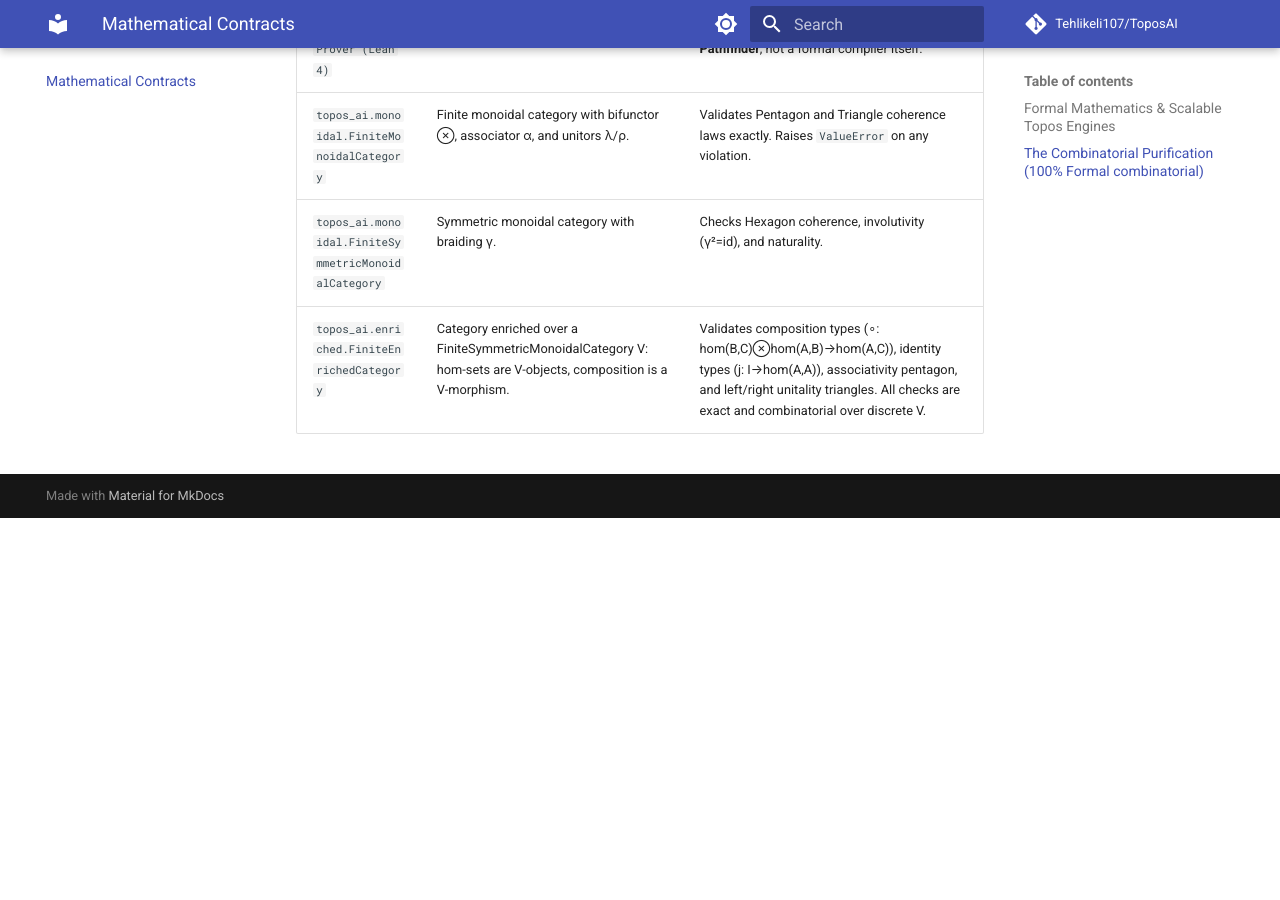
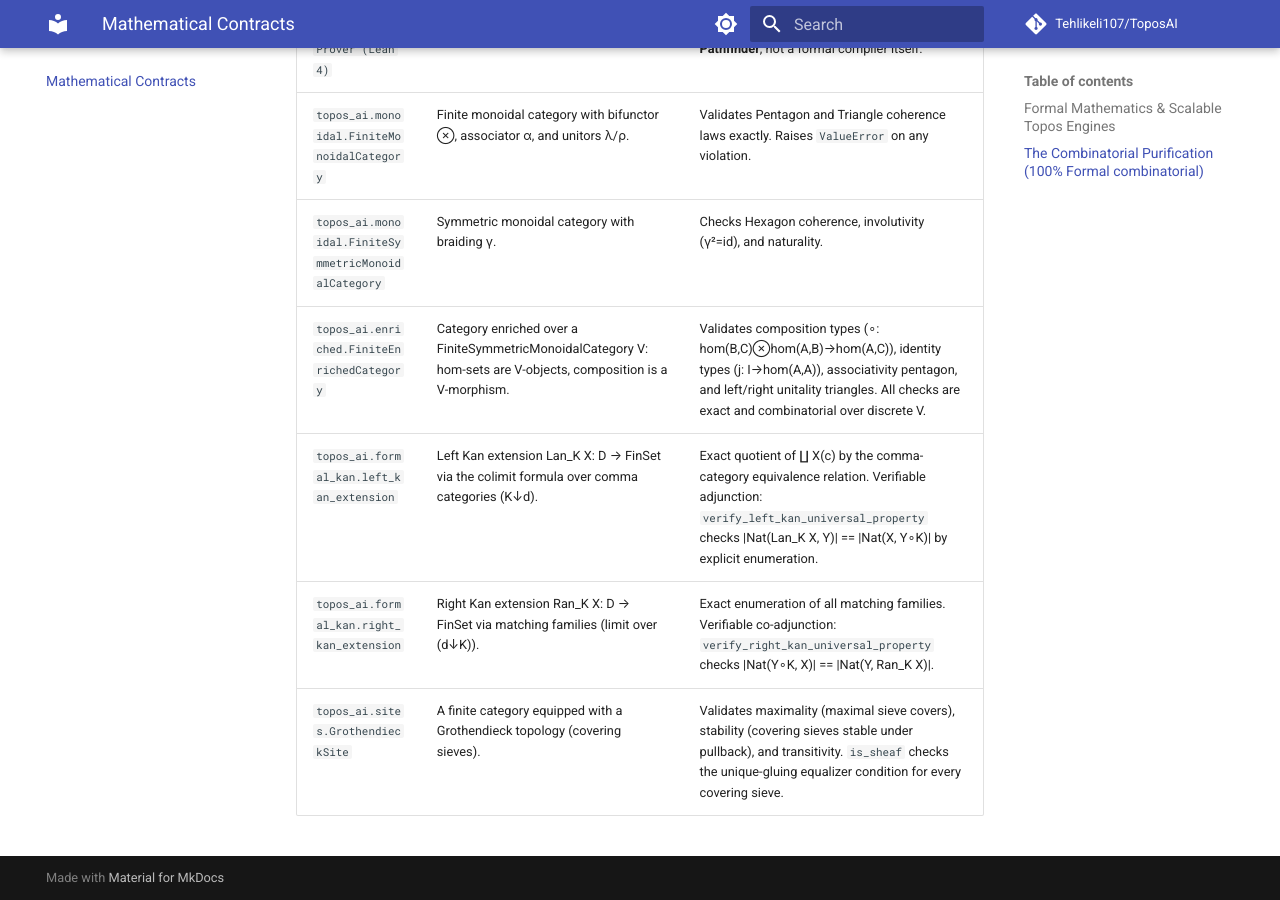
Before and after one commit to Tehlikeli107/ToposAI, an MkDocs documentation site: the page built from docs/MATH_CONTRACTS.md, in a window 1280 px wide and 900 px high, scrolled down 1424 px. Built offline with MkDocs 1.6.1 and Material for MkDocs 9.7.7, drawn with Linux system fonts in a browser that asks for light colours; comment, search, counter and statistics services are not loaded; before the commit the page ends 1942 px from its top, so only the background shows below that.

Commit message:
docs: document Kan extensions and Grothendieck sites in MATH_CONTRACTS.md
Co-Authored-By: Claude Sonnet 4.6 <noreply@anthropic.com>

```diff
--- a/docs/MATH_CONTRACTS.md
+++ b/docs/MATH_CONTRACTS.md
@@ -26,3 +26,6 @@ We previously used Neural Networks (Floats) to simulate Category Theory. At the
 | `topos_ai.monoidal.FiniteMonoidalCategory` | Finite monoidal category with bifunctor ⊗, associator α, and unitors λ/ρ. | Validates Pentagon and Triangle coherence laws exactly. Raises `ValueError` on any violation. |
 | `topos_ai.monoidal.FiniteSymmetricMonoidalCategory` | Symmetric monoidal category with braiding γ. | Checks Hexagon coherence, involutivity (γ²=id), and naturality. |
 | `topos_ai.enriched.FiniteEnrichedCategory` | Category enriched over a FiniteSymmetricMonoidalCategory V: hom-sets are V-objects, composition is a V-morphism. | Validates composition types (∘: hom(B,C)⊗hom(A,B)→hom(A,C)), identity types (j: I→hom(A,A)), associativity pentagon, and left/right unitality triangles. All checks are exact and combinatorial over discrete V. |
+| `topos_ai.formal_kan.left_kan_extension` | Left Kan extension Lan_K X: D → FinSet via the colimit formula over comma categories (K↓d). | Exact quotient of ∐ X(c) by the comma-category equivalence relation. Verifiable adjunction: `verify_left_kan_universal_property` checks \|Nat(Lan_K X, Y)\| == \|Nat(X, Y∘K)\| by explicit enumeration. |
+| `topos_ai.formal_kan.right_kan_extension` | Right Kan extension Ran_K X: D → FinSet via matching families (limit over (d↓K)). | Exact enumeration of all matching families. Verifiable co-adjunction: `verify_right_kan_universal_property` checks \|Nat(Y∘K, X)\| == \|Nat(Y, Ran_K X)\|. |
+| `topos_ai.sites.GrothendieckSite` | A finite category equipped with a Grothendieck topology (covering sieves). | Validates maximality (maximal sieve covers), stability (covering sieves stable under pullback), and transitivity. `is_sheaf` checks the unique-gluing equalizer condition for every covering sieve. |
```
